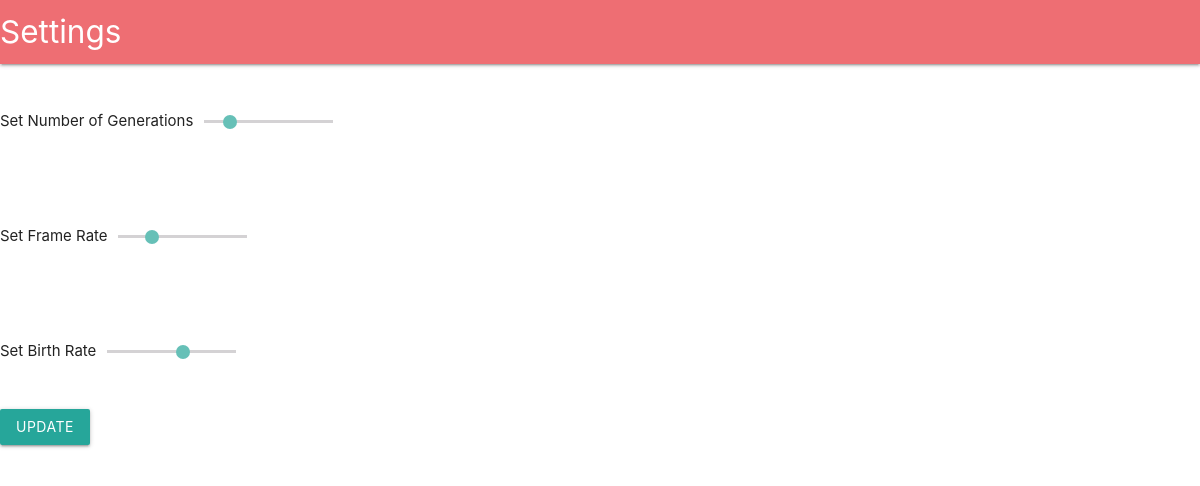
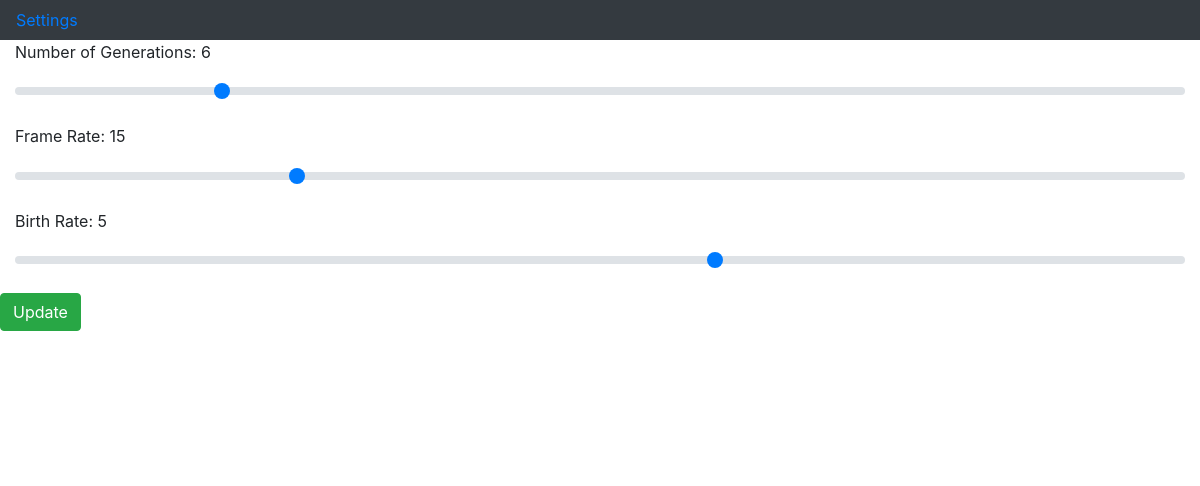
Before and after one commit to Desertbeagles/FamilyTreeGenerator, an Electron app: page src/settings.html in a window 1200 px wide. Drawn offline with nearby package versions, Linux system fonts and the light colour scheme.

Commit message:
Changed CSS sheet

```diff
--- a/assets/css/main.css
+++ b/assets/css/main.css
@@ -1,5 +1,3 @@
-@import url('https://cdnjs.cloudflare.com/ajax/libs/materialize/1.0.0/css/materialize.min.css');
-
 div.row {
     margin-top: 5%;
     text-align: center;
@@ -23,47 +21,5 @@ div.row {
 
 nav {
     position:fixed;
+    width: 100%;
 }
-
-/* .row {
-    width:100%;
-    margin-top:50px;
-    background:#1A1A1A;
-    border-bottom: 3px solid #FF0057;
-    display: grid;
-    grid-template-columns: 35% auto 35%;
-    align-items: center;
-}
-
-#price-container {
-    margin-left: 20%;
-    background:#353535;
-    padding: 0 10px;
-    text-align:center;
-}
-#goal-container {
-    padding:20px;
-}
-.subtext {
-    font-size:.8em;
-    text-transform:uppercase;
-    margin-bottom: 10px;
-}
-img {
-    width: 20px;
-}
-
-h1 {
-    margin: 0 0 10px 0;
-}
-
-button {
-    float:right;
-    background:#FF0057;
-    border:none;
-    color:#fff;
-    text-transform:uppercase;
-    padding:10px;
-    margin-right: 30px;
-    cursor:pointer;
-} */
--- a/package.json
+++ b/package.json
@@ -13,6 +13,7 @@
   "license": "MIT",
   "dependencies": {
     "electron": "^5.0.5",
-    "panzoom": "^8.1.1"
+    "panzoom": "^8.1.1",
+    "semantic-ui": "^2.4.2"
   }
 }
--- a/src/settings.html
+++ b/src/settings.html
@@ -3,49 +3,46 @@
 
 <head>
     <title>Family Tree Generator</title>
-    <link rel="stylesheet" href="https://cdnjs.cloudflare.com/ajax/libs/materialize/1.0.0/css/materialize.min.css">
+    <link rel="stylesheet" href="https://stackpath.bootstrapcdn.com/bootstrap/4.3.1/css/bootstrap.min.css" integrity="sha384-ggOyR0iXCbMQv3Xipma34MD+dH/1fQ784/j6cY/iJTQUOhcWr7x9JvoRxT2MZw1T" crossorigin="anonymous">
     <link rel="stylesheet" href="../assets/css/settings.css">
 </head>
 
 <body>
     <nav>
-        <div class="nav-wrapper">
+        <div class="navbar navbar-dark bg-dark">
             <a href="#" class="brand-logo">Settings</a>
         </div>
     </nav>
 
 
-
-
-
     <div class="col s12">
-        Set Number of Generations
+        <p>Number of Generations: <span id = "currNumGen"></span></p>
         <div class="input-field inline">
             <form action="#">
                 <p class="range-field">
-                    <input type="range" id="reqNumGen" min="1" max="30" value="6" class="slider">
+                    <input type="range" class="custom-range" id="reqNumGen" min="1" max="30" value="6">
                 </p>
             </form>
         </div>
     </div>
 
     <div class="col s12">
-        Set Frame Rate
+        <p>Frame Rate: <span id = "currFramRate"></span></p>
         <div class="input-field inline">
             <form action="#">
                 <p class="range-field">
-                    <input type="range" id="reqFrameRate" min="1" max="60" value="15" class="slider">
+                    <input type="range" id="reqFrameRate" min="1" max="60" value="15" class="custom-range">
                 </p>
             </form>
         </div>
     </div>
 
     <div class="col s12">
-        Set Birth Rate
+        <p>Birth Rate: <span id = "currBirthRate"></span></p>
         <div class="input-field inline">
             <form action="#">
                 <p class="range-field">
-                    <input type="range" id="reqBirthRate" min="2" max="7" class="slider">
+                    <input type="range" id="reqBirthRate" min="2" max="7" class="custom-range">
                 </p>
             </form>
         </div>
@@ -60,8 +57,7 @@
     </select> -->
 
 
-    <button class="btn waves-effect waves-teal" id="updateSettings">Update</button>
-    <script src="https://cdnjs.cloudflare.com/ajax/libs/materialize/1.0.0/js/materialize.min.js"></script>
+    <button class="btn btn-success" id="updateSettings">Update</button>
     <script src="settings.js"></script>
 </body>
 
--- a/src/settings.js
+++ b/src/settings.js
@@ -33,7 +33,7 @@ sliderBR.oninput = function() {
 }
 
 var sliderGen = document.getElementById("reqNumGen");
-var outputGen = document.getElementById("currBirthRate");
+var outputGen = document.getElementById("currNumGen");
 
 outputGen.innerHTML = sliderGen.value;
 
@@ -42,7 +42,7 @@ sliderGen.oninput = function() {
 }
 
 var sliderFrame = document.getElementById("reqFrameRate");
-var outputFrame = document.getElementById("currBirthRate");
+var outputFrame = document.getElementById("currFramRate");
 
 outputFrame.innerHTML = sliderFrame.value;
 
```
Also changed, not shown: src/index.html (+15 -11 lines).
